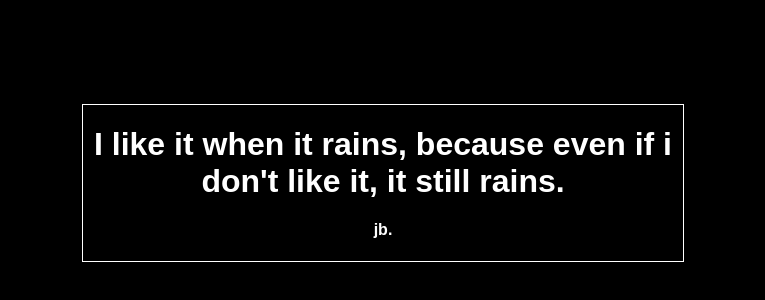
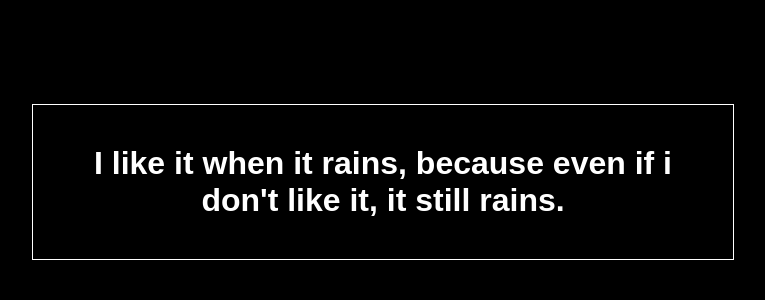
Before and after one commit to robertstipp/recite, a React (Create React App) app: page / in a window 1280 px wide. Shown: the part 94-394 px from the top of the page, without its empty margins (257-1022 px from the left). Built offline with nearby package versions, Linux system fonts and the light colour scheme.

Commit message:
I like it when it rains

```diff
--- a/src/App.js
+++ b/src/App.js
@@ -14,7 +14,6 @@ const Quote = (props) => {
         I like it when it rains, because even if i don't like it, it still
         rains.
       </h1>
-      <h4>jb.</h4>
     </div>
   );
 };
--- a/src/index.css
+++ b/src/index.css
@@ -18,11 +18,11 @@
 
 .quote {
   margin: 15%;
-  width: 600px;
+  width: 700px;
   color: white;
   border: 1px solid white;
 }
 
-.qoute h1 {
-  margin: 30px 40px 0;
+h1 {
+  margin: 40px 20px 40px 20px;
 }
```
